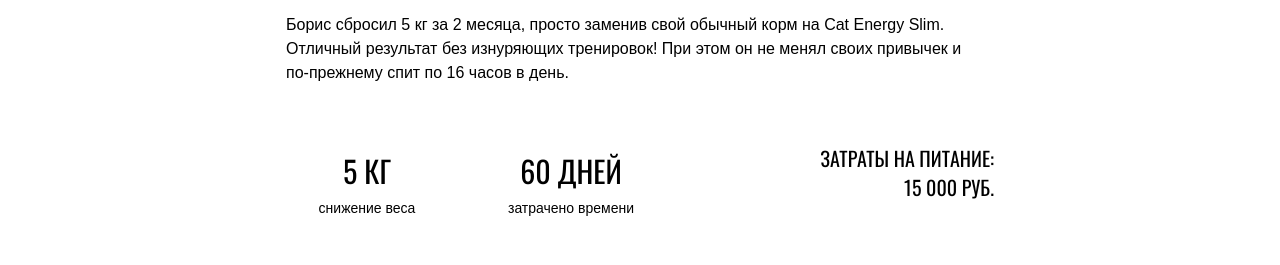
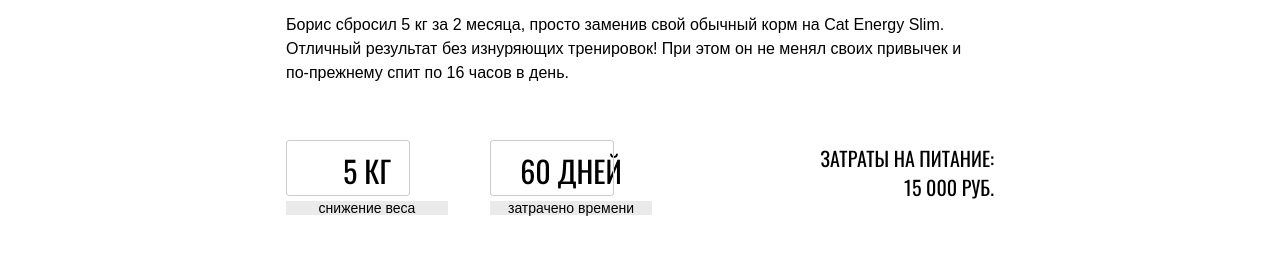
Before and after one commit to MikeHTMLCSS/1197879-cat-energy-20, a website: page source/index.html in a window 1280 px wide. Shown: the part 2660-2925 px from the top of the page. Drawn offline with nearby package versions, Linux system fonts and the light colour scheme; files that its build step writes are made by us from their sources.

Commit message:
добавляем декорвтивные элементы

```diff
--- a/source/less/blocks/example.less
+++ b/source/less/blocks/example.less
@@ -35,6 +35,17 @@
     width: 124px;
     text-align: center;
     padding-top: 17px;
+    position: relative;
+}
+.example__datum::after {
+    content: "";
+    display: block;
+    width: 122px;
+    height: 54px;
+    border: 1px solid @table;
+    position: absolute;
+    top: 1px;
+    border-radius: 3px;
 }
 .example__value {
     font-family: 'Oswald', Arial, sans-serif;
@@ -49,6 +60,7 @@
     font-weight: normal;
     font-size: 12px;
     line-height: 12px;
+    background-color: @example;
 }
 .example__cost {
     font-family: 'Oswald', Arial, sans-serif;
```
